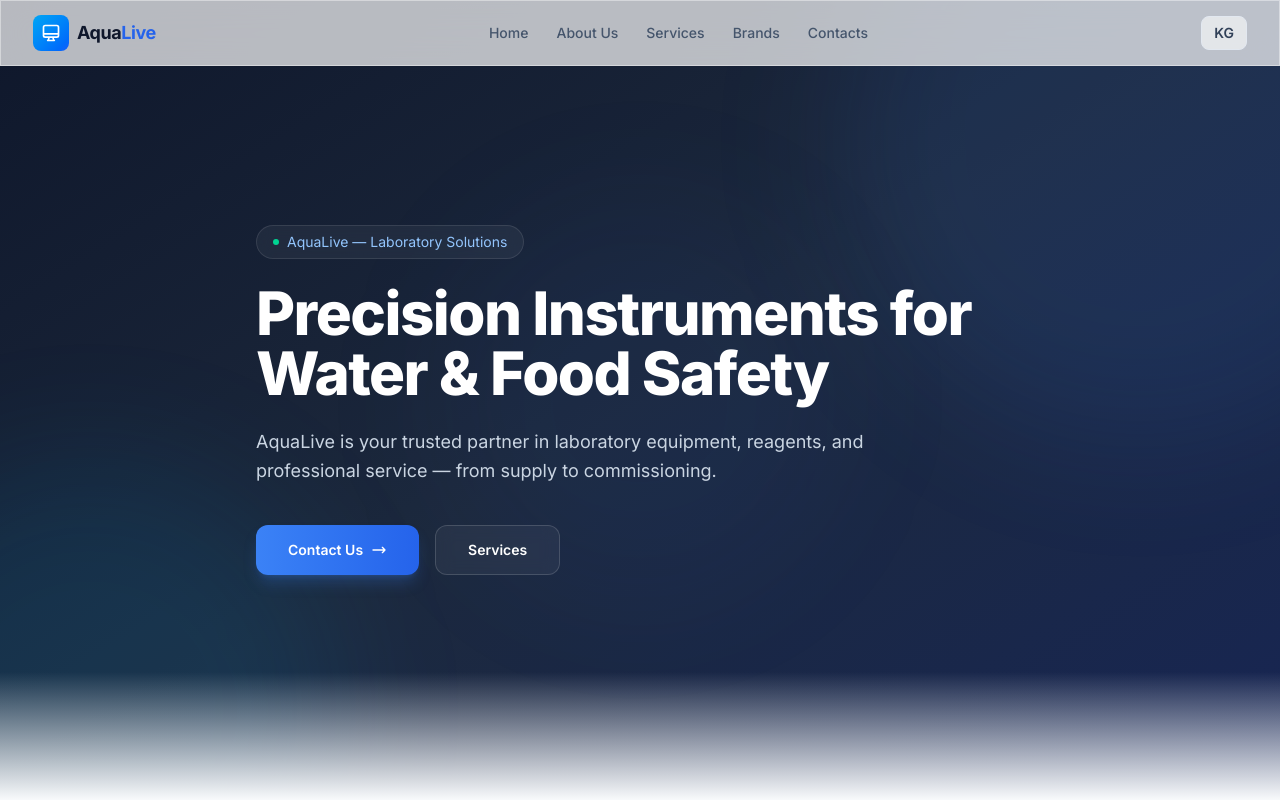
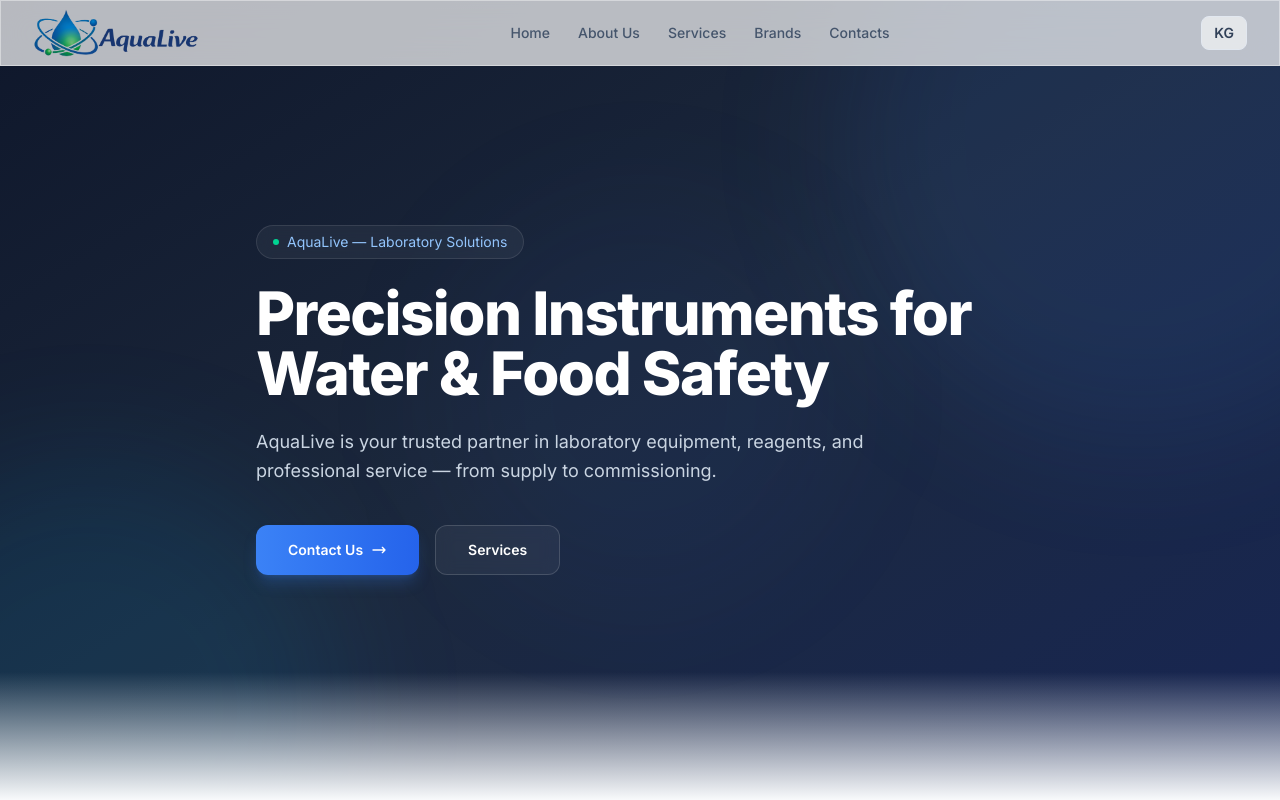
Before and after one commit to tologonkudaiberdiuulu/aqualive-cl, a React (Vite) app: page / in a window 1280 px wide. Shown: the top 800 px of the page. Built offline with nearby package versions, Linux system fonts and the light colour scheme.

Commit message:
changed logo

```diff
--- a/src/components/Navbar.jsx
+++ b/src/components/Navbar.jsx
@@ -1,5 +1,6 @@
 import { useState } from "react";
 import { useLang } from "../context/LanguageContext";
+import logo from "../assets/logo.png";
 
 const navLinks = ["home", "about", "services", "brands", "contacts"];
 
@@ -20,15 +21,8 @@ export default function Navbar() {
       <div className="mx-auto max-w-7xl px-4 sm:px-6 lg:px-8">
         <div className="flex h-16 items-center justify-between">
           {/* Logo */}
-          <a href="#hero" className="flex items-center gap-2">
-            <div className="flex h-9 w-9 items-center justify-center rounded-lg bg-gradient-to-br from-sky-500 to-blue-600">
-              <svg className="h-5 w-5 text-white" fill="none" viewBox="0 0 24 24" stroke="currentColor" strokeWidth={2}>
-                <path strokeLinecap="round" strokeLinejoin="round" d="M9.75 17L9 20l-1 1h8l-1-1-.75-3M3 13h18M5 17h14a2 2 0 002-2V5a2 2 0 00-2-2H5a2 2 0 00-2 2v10a2 2 0 002 2z" />
-              </svg>
-            </div>
-            <span className="text-lg font-bold text-slate-900 tracking-tight">
-              Aqua<span className="text-primary-600">Live</span>
-            </span>
+          <a href="#hero" className="flex items-center">
+            <img src={logo} alt="AquaLive" className="h-20" />
           </a>
 
           {/* Desktop Links */}
```
Also changed, not shown: src/assets/logo.png (added).
